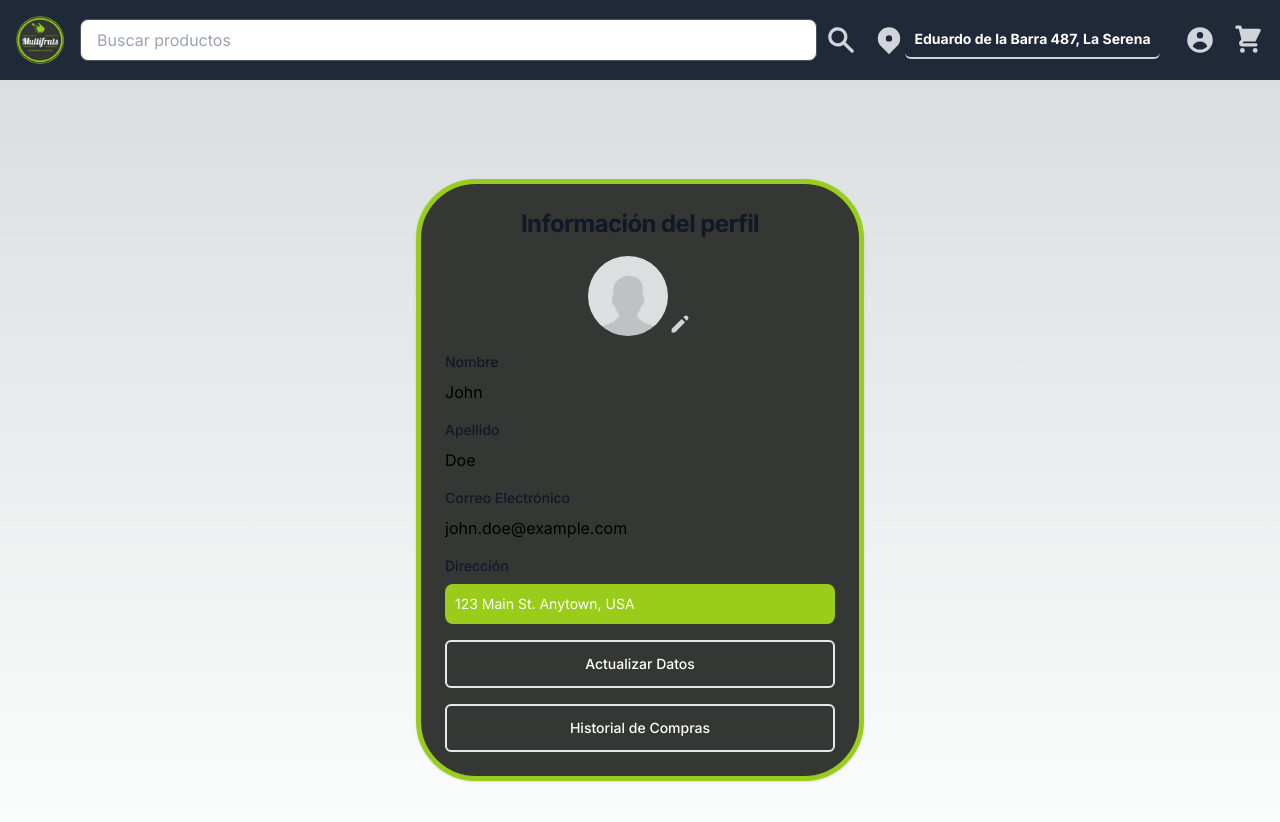
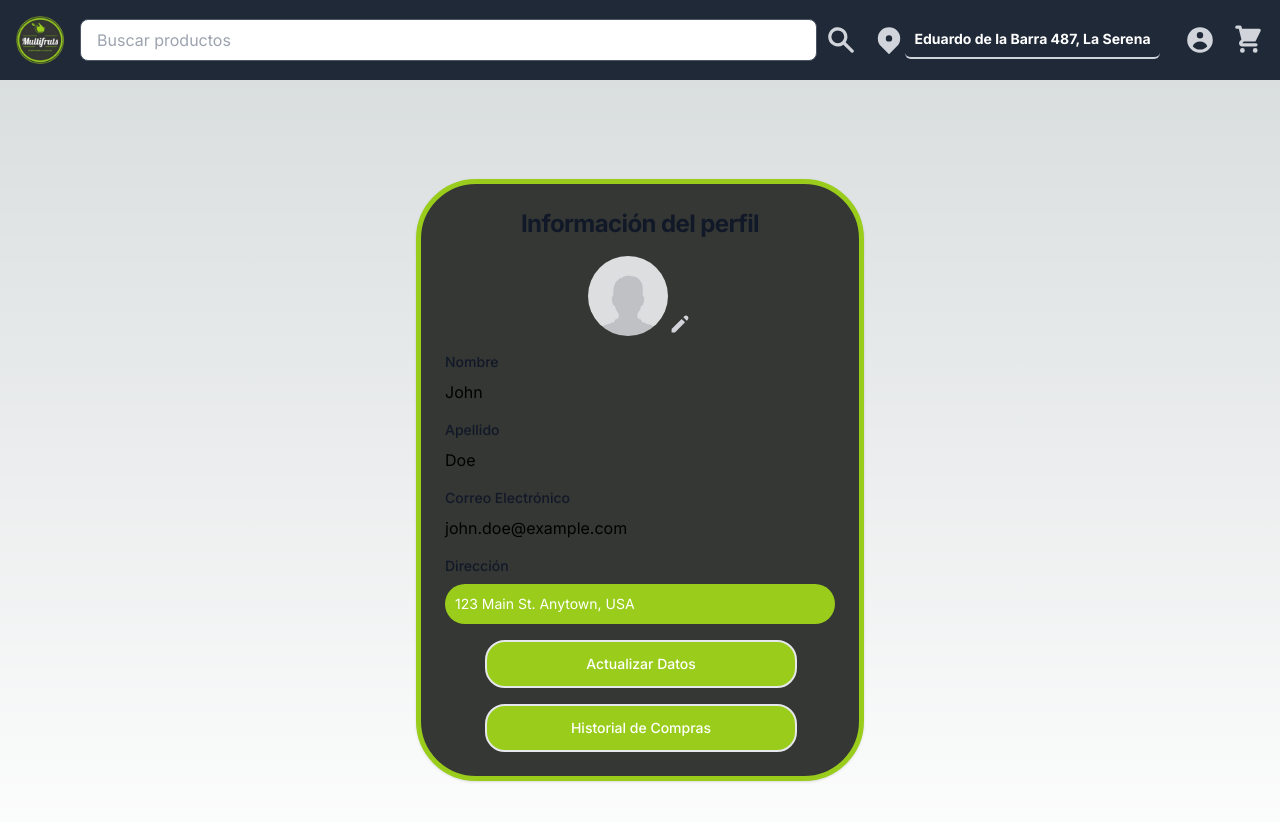
Before and after one commit to NashorSlayer/nextjs-ecommerce-graphql, a Next.js app: page /profile in a window 1280 px wide. Shown: the top 822 px of the page. Built offline with nearby package versions, Linux system fonts and the light colour scheme.

Commit message:
Update_2 Profile Esthetics

```diff
--- a/components/ShowProfile.tsx
+++ b/components/ShowProfile.tsx
@@ -61,19 +61,19 @@ const ShowProfile = () => {
                                     name="address"
                                     id="address"
                                     value={address}
-                                    style={{background: "#9acd1b"}}
-                                    className="text-white sm:text-sm rounded-lg focus:ring-primary-600 focus:border-primary-600 block w-full p-2.5 placeholder-white"
+                                    style={{background: "#9acd1b", borderRadius: 20}}
+                                    className="text-white w-full sm:text-sm rounded-lg focus:ring-primary-600 focus:border-primary-600 block p-2.5 placeholder-white"
                                     placeholder="Dirección"
                                     required />
                             </div>
                 <button
                   onClick={handleUpdateProfile}
-                  className="w-full bg-gradient-to-r from-primary-500 to-primary-600 hover:from-primary-600 hover:to-primary-700 focus:ring-4 focus:outline-none focus:ring-primary-300 text-white font-medium rounded-full text-sm px-5 py-3 text-center border-2 border-primary-600 rounded-md">
+                  className="mt-4 ml-10 bg-gradient-to-r from-primary-500 to-primary-600 hover:from-primary-600 hover:to-primary-700 focus:ring-4 focus:outline-none focus:ring-primary-300 text-white font-medium text-sm px-5 py-3 text-center border-2 border-primary-600" style={{width: "80%", backgroundColor: "#9acd1b", borderRadius: 20}}>
                   Actualizar Datos
                 </button>
                 <button
                   onClick={handleShoppingHistory}
-                  className="w-full bg-gradient-to-r from-primary-500 to-primary-600 hover:from-primary-600 hover:to-primary-700 focus:ring-4 focus:outline-none focus:ring-primary-300 text-white font-medium rounded-full text-sm px-5 py-3 text-center border-2 border-primary-600 rounded-md">
+                  className="mt-4 ml-10 bg-gradient-to-r from-primary-500 to-primary-600 hover:from-primary-600 hover:to-primary-700 focus:ring-4 focus:outline-none focus:ring-primary-300 text-white font-medium text-sm px-5 py-3 text-center border-2 border-primary-600" style={{width: "80%", backgroundColor: "#9acd1b", borderRadius: 20}}>
                   Historial de Compras
                 </button>
               </div>
```
